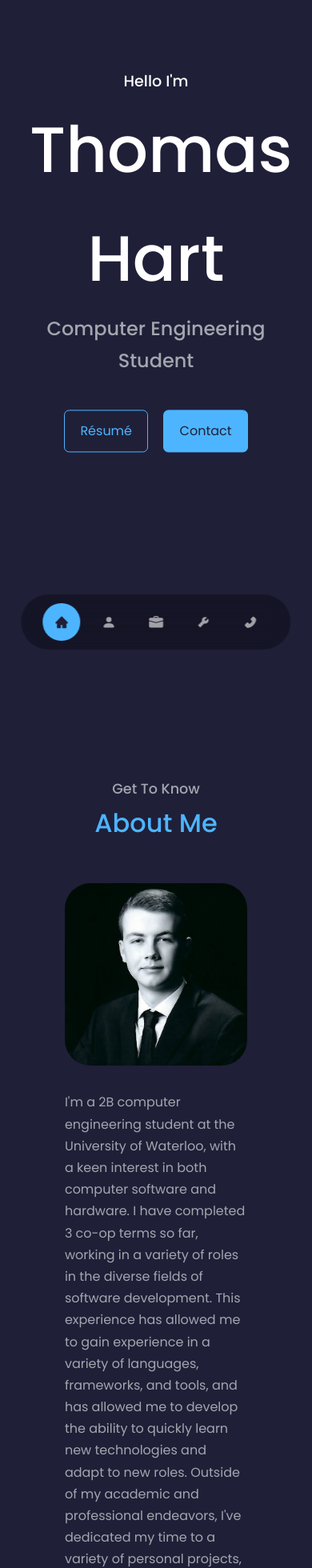
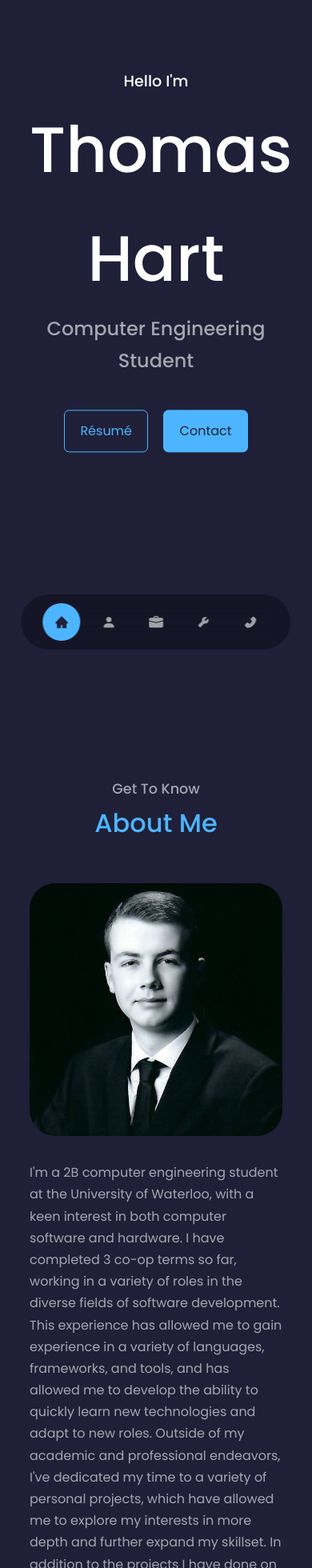
Before and after one commit to thomashart17/thomashart17.github.io, a React (Create React App) app: page / in a window 390 px wide. Shown: the top 1960 px of the page at 80% size. Built offline with nearby package versions, Linux system fonts and the light colour scheme.

Commit message:
decrease margins on about paragraph for mobile

```diff
--- a/src/components/about/about.css
+++ b/src/components/about/about.css
@@ -91,7 +91,7 @@
 
 @media screen and (max-width: 600px) {
     .about__me {
-        width: 65%;
+        width: 90%;
         margin: 0 auto 3rem;
         grid-template-columns: 1fr;
         gap: 0;
@@ -107,7 +107,6 @@
     }
 
     .about__paragraph {
-        margin: 1.5rem 0;
         margin-top: 2rem;
     }
 
```
